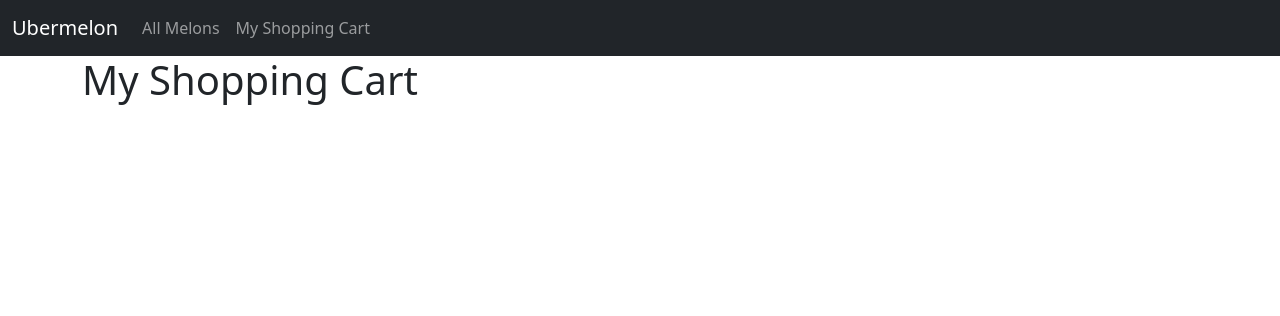
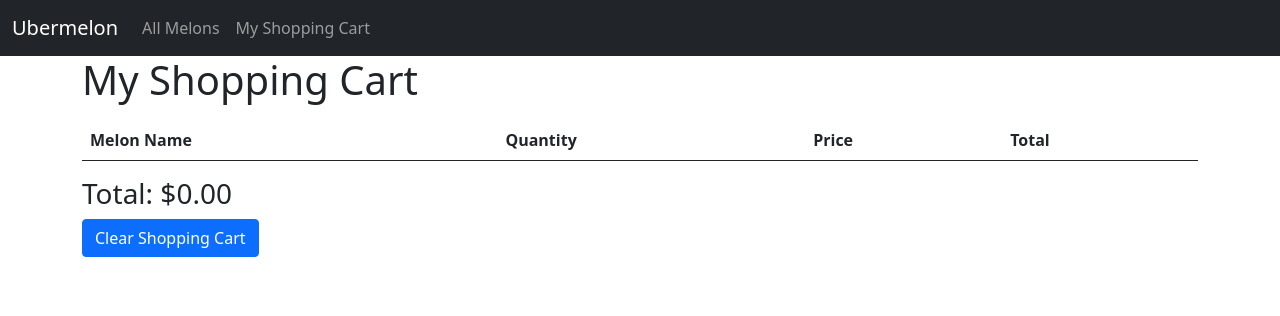
Before and after one commit to Caleb-Beazel/f39-proj3-melon-store, a Flask app: page /cart in a window 1280 px wide. Shown: the top 316 px of the page. Run offline with Flask 2, Linux system fonts and the light colour scheme; lists and menus that the app fills with data are empty.

Commit message:
melons proj3 part3 completed

```diff
--- a/melons.py
+++ b/melons.py
@@ -33,6 +33,7 @@ with open("melons.csv", "r") as csvfile:
         melon_dict[melon_id] = melon
 
 def get_by_id(melon_id):
+    # print(melon_id)
     return melon_dict[melon_id]
 
 def get_all():
--- a/server.py
+++ b/server.py
@@ -1,7 +1,11 @@
-from flask import Flask, render_template, redirect, flash, request
+from flask import Flask, render_template, redirect, flash, request, session
 import jinja2
 import melons
+
 app = Flask(__name__)
+
+app.secret_key = 'dev'
+
 app.jinja_env.undefined = jinja2.StrictUndefined
 
 @app.route("/")
@@ -23,13 +27,42 @@ def melon_details(melon_id):
 
 @app.route("/add_to_cart<melon_id>")
 def add_to_cart(melon_id):
-    return f"{melon_id} added to cart."
+    if 'cart' not in session:
+        session['cart'] = {}
+    cart = session['cart']
+
+    cart[melon_id] = cart.get(melon_id, 0) + 1
+    session.modified = True
+    flash(f"Melon {melon_id} successfully added to cart.")
+    # print(cart)
+
+    return redirect("/cart")
 
 @app.route("/cart")
 def show_cart():
-    return render_template("cart.html")
+    order_total = 0
+    cart_melons = []
+
+    cart = session.get("cart", {})
 
 
+    for melon_id, quantity in cart.items():
+        # print(melon_id)
+        melon = melons.get_by_id(melon_id)
+        total_cost = quantity * melon.price
+        order_total += total_cost
+        melon.quantity = quantity
+        melon.total_cost = total_cost
+
+        cart_melons.append(melon)
+
+    return render_template("cart.html", order_total=order_total, cart_melons=cart_melons)
+
+@app.route("/empty-cart")
+def empty_cart():
+    session["cart"] = {}
+
+    return redirect("/cart")
 
 
 if __name__ == "__main__":
--- a/templates/cart.html
+++ b/templates/cart.html
@@ -6,9 +6,32 @@
     <title>Cart</title>
     {% extends 'base.html' %}
 </head>
-{% block body %}
 <body>
+    {% block body %}
     <h1>My Shopping Cart</h1>
+    <table class="table table-striped mt-3">
+        <thead>
+            <tr>
+                <th>Melon Name</th>
+                <th>Quantity</th>
+                <th>Price</th>
+                <th>Total</th>
+            </tr>
+        </thead>
+        <tbody>
+            {% for melon in cart_melons %}
+            <tr>
+                <td>{{ melon.common_name }}</td>
+                <td>{{ melon.quantity}}</td>
+                <td>${{ "%0.2f" | format(melon.price) }}</td>
+                <td>${{ "%0.2f" | format(melon.total_cost) }}</td>
+            </tr>
+            {% endfor %}
+        </tbody>
+    </table>
+
+    <h3>Total: ${{ "%0.2f" | format(order_total) }}</h3>
+    <a class="btn btn-primary" href=" {{url_for('empty_cart')}} ">Clear Shopping Cart</a>
+    {% endblock %}
 </body>
-{% endblock %}
 </html>
```
